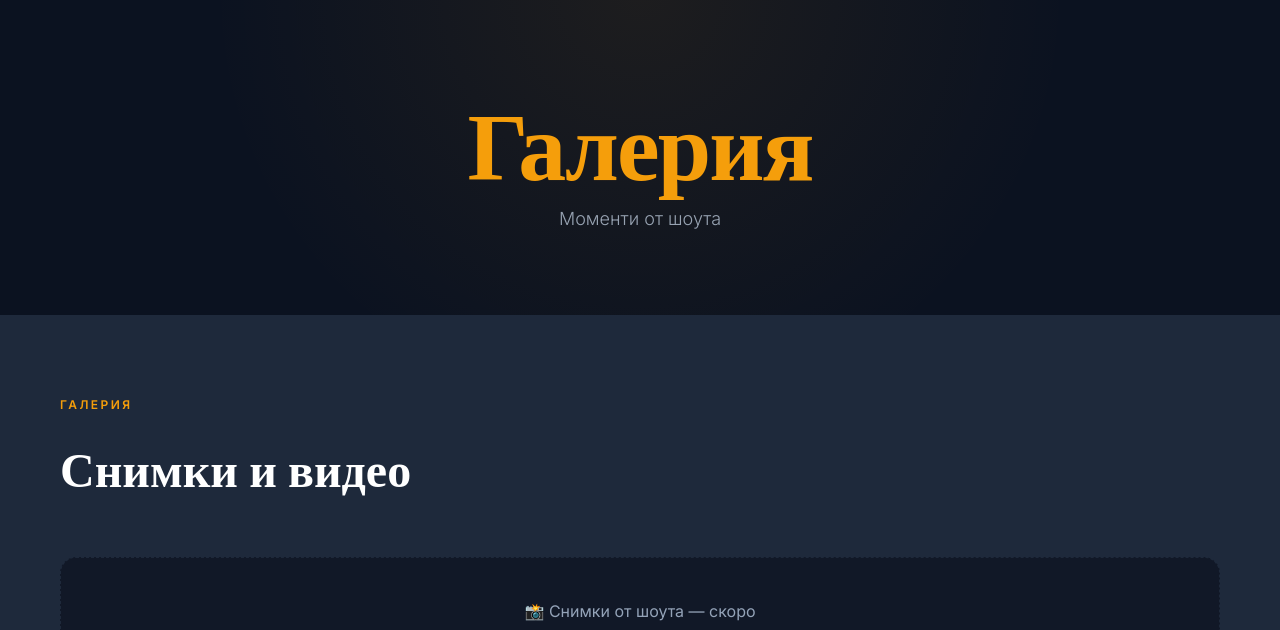
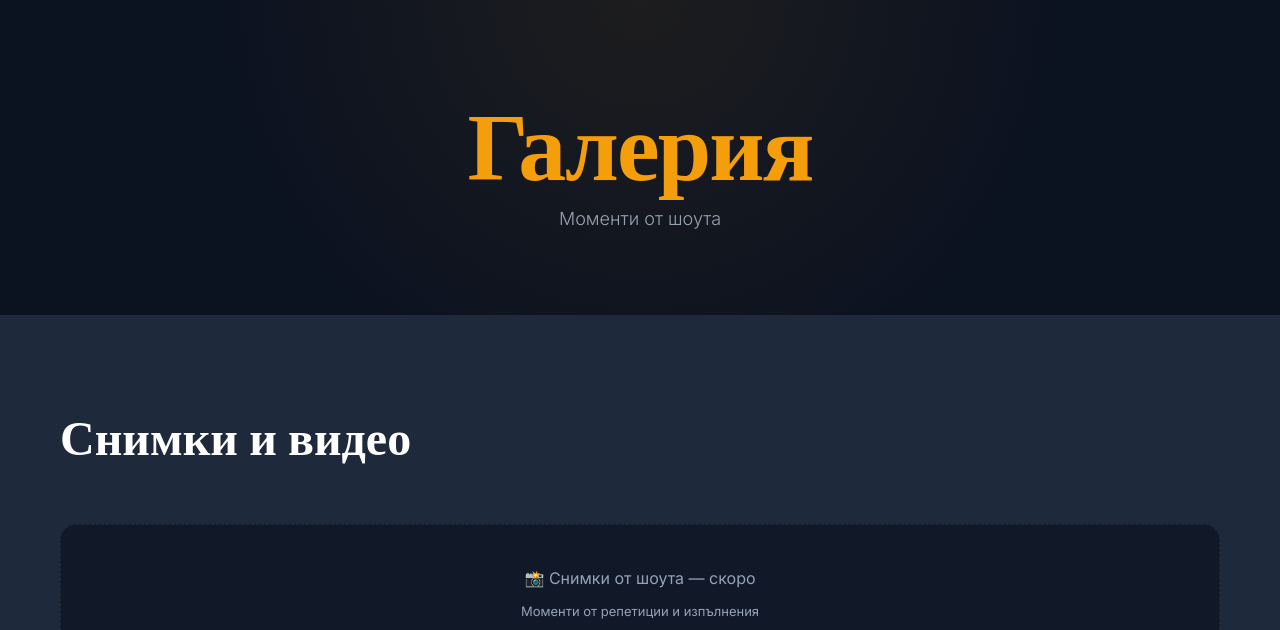
Before and after one commit to ProMiraEva/hedoninfographic, a plain HTML site: page gallery.html in a window 1280 px wide. Shown: the part 150-780 px from the top of the page. Drawn offline with nearby package versions, Linux system fonts and the light colour scheme.

Commit message:
Премахнат дублиран 'Галерия' label в gallery.html

```diff
--- a/gallery.html
+++ b/gallery.html
@@ -50,7 +50,6 @@
 
     <section id="gallery" style="background: var(--slate);">
         <div class="container">
-            <div class="section-label">Галерия</div>
             <div class="section-title">Снимки и видео</div>
             <div style="text-align:center;padding:40px 20px;background:var(--card);border:1px dashed var(--border);border-radius:16px;color:var(--muted);">
                 <p style="font-size:16px;margin-bottom:8px;">📸 Снимки от шоута — скоро</p>
```
